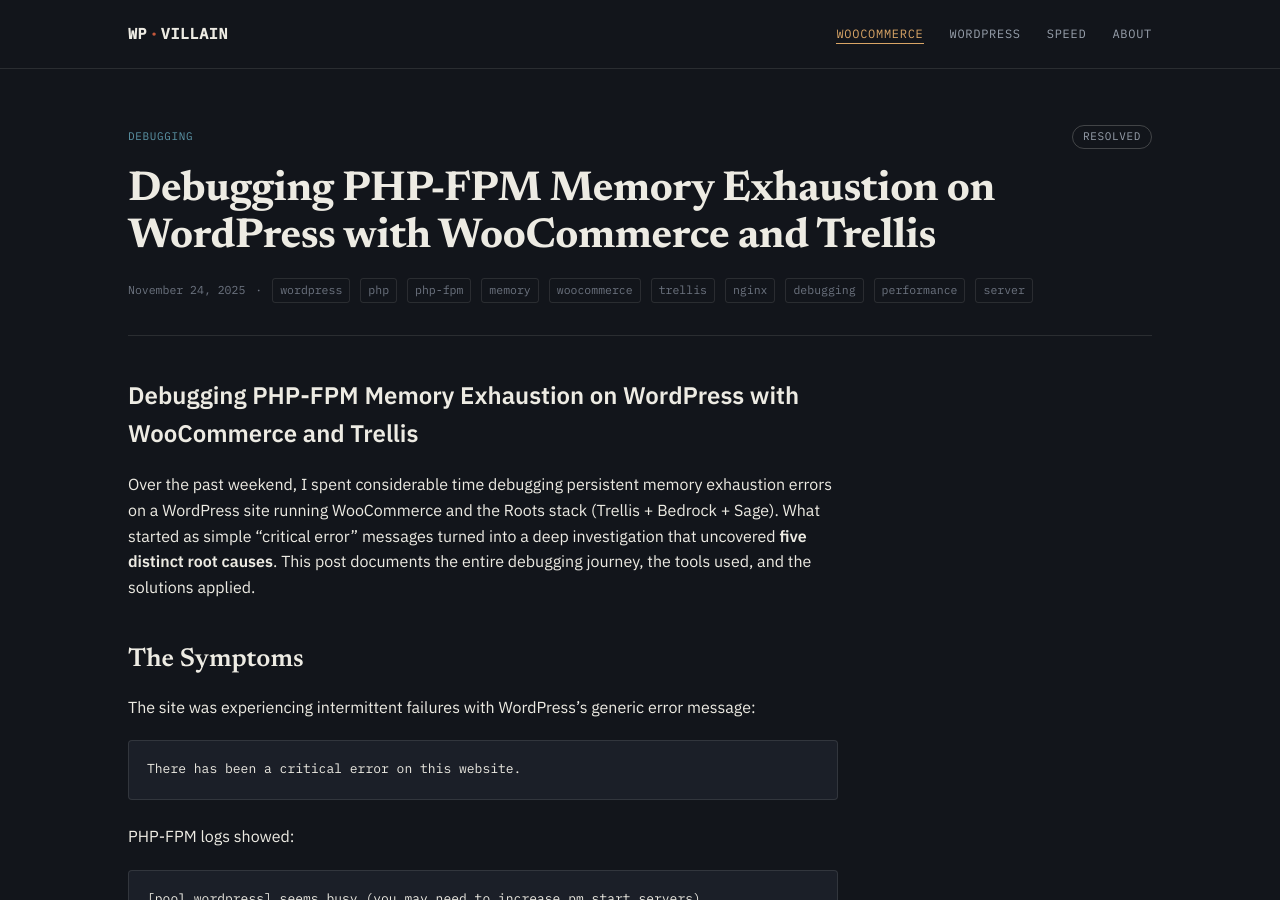
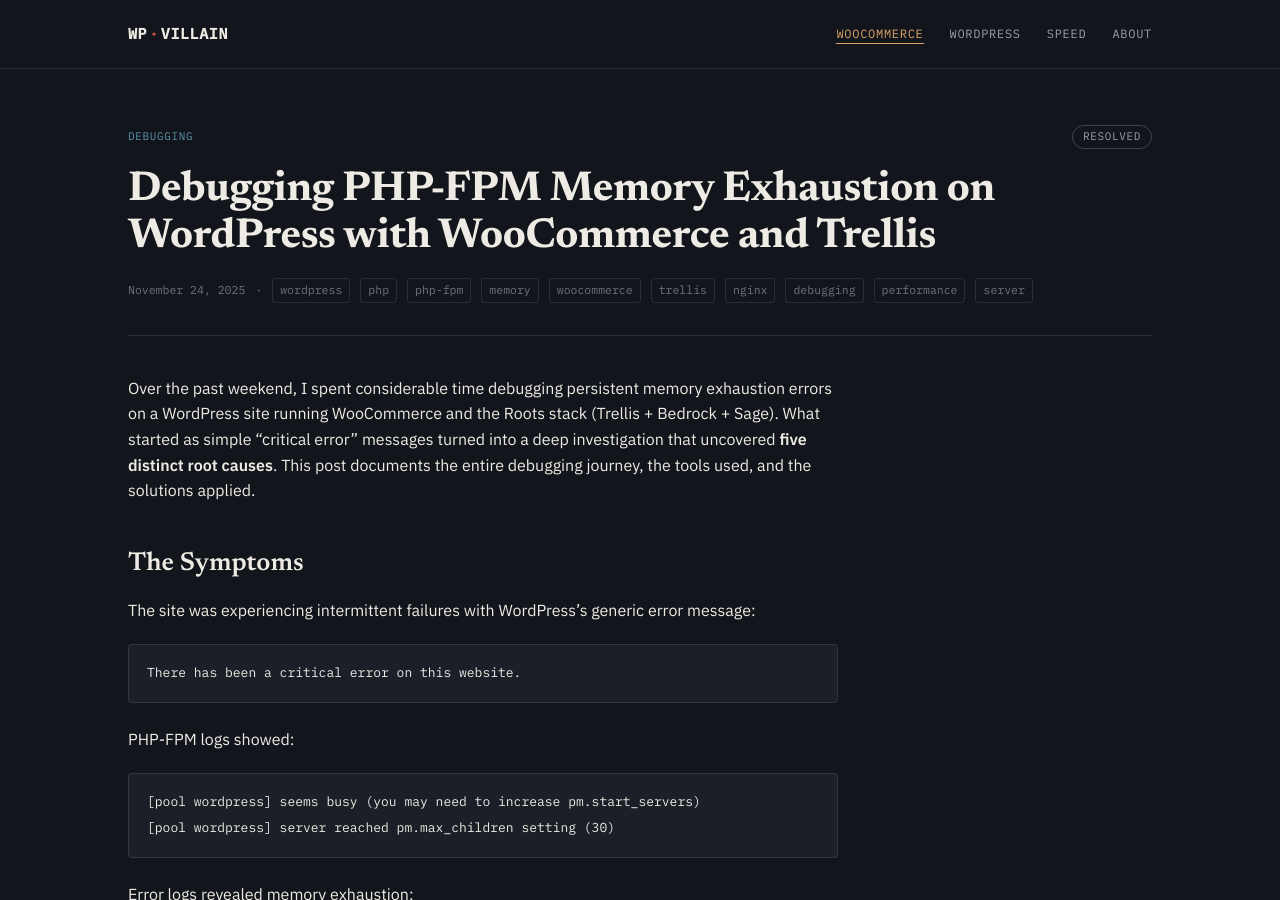
Before and after one commit to wpvillain/wpvillain.github.io, a Jekyll site: the page built from _posts/2025-11-24-debugging-php-fpm-memory-exhaustion-wordpress-woocommerce-trellis.markdown, in a window 1280 px wide and 900 px high. Built offline with Jekyll 4.4.1, drawn with Linux system fonts in a browser that asks for light colours.

Commit message:
posts: remove duplicate H1 that duplicated front-matter title
Four posts opened with a '# Title' line matching the front-matter
title. Jekyll's default excerpt is the first paragraph, so that heading
was becoming the post's excerpt (surfacing as the summary text on case
cards) and the title was printing twice on the post page itself.

```diff
--- a/_posts/2025-08-04-building-custom-wordpress-walker-multilingual-mobile-navigation.markdown
+++ b/_posts/2025-08-04-building-custom-wordpress-walker-multilingual-mobile-navigation.markdown
@@ -7,8 +7,6 @@
 case_category: frontend
 case_status: shipped
 ---
-
-# Building a Custom WordPress Walker for Multilingual Mobile Navigation with Secondary Menus
 
 When building modern WordPress themes, mobile navigation often requires more sophisticated functionality than the standard WordPress menu system provides out of the box. Recently, I worked on a multilingual project for a client that needed a two-level mobile navigation system with language detection, secondary menus, and custom navigation controls.
 
--- a/_posts/2025-11-24-debugging-php-fpm-memory-exhaustion-wordpress-woocommerce-trellis.markdown
+++ b/_posts/2025-11-24-debugging-php-fpm-memory-exhaustion-wordpress-woocommerce-trellis.markdown
@@ -7,8 +7,6 @@
 case_category: debugging
 case_status: resolved
 ---
-
-# Debugging PHP-FPM Memory Exhaustion on WordPress with WooCommerce and Trellis
 
 Over the past weekend, I spent considerable time debugging persistent memory exhaustion errors on a WordPress site running WooCommerce and the Roots stack (Trellis + Bedrock + Sage). What started as simple "critical error" messages turned into a deep investigation that uncovered **five distinct root causes**. This post documents the entire debugging journey, the tools used, and the solutions applied.
 
--- a/_posts/2025-11-24-wordpress-query-filter-infinite-recursion-trap.markdown
+++ b/_posts/2025-11-24-wordpress-query-filter-infinite-recursion-trap.markdown
@@ -7,8 +7,6 @@
 case_category: debugging
 case_status: resolved
 ---
-
-# The WordPress Query Filter Trap: How I Caused Infinite Recursion and Crashed Production
 
 I wrote some code a month ago that finally crashed a production WordPress site today. The bug sat dormant for 4 weeks before exploding. This post documents the error so others (and future me) don't repeat it.
 
--- a/_posts/2026-02-27-trellis-database-pull-playbook-explained.markdown
+++ b/_posts/2026-02-27-trellis-database-pull-playbook-explained.markdown
@@ -7,8 +7,6 @@
 case_category: devops
 case_status: patched
 ---
-
-# How Trellis's database-pull Playbook Works (And What We Fixed)
 
 One of the most useful Trellis commands in day-to-day WordPress development is `trellis db pull`. It syncs your production (or staging) database down to local — switching URLs automatically so your dev site works immediately. But the playbook behind it does more than most developers realise, and the default Trellis version had some issues we needed to fix before it worked reliably.
 
```
